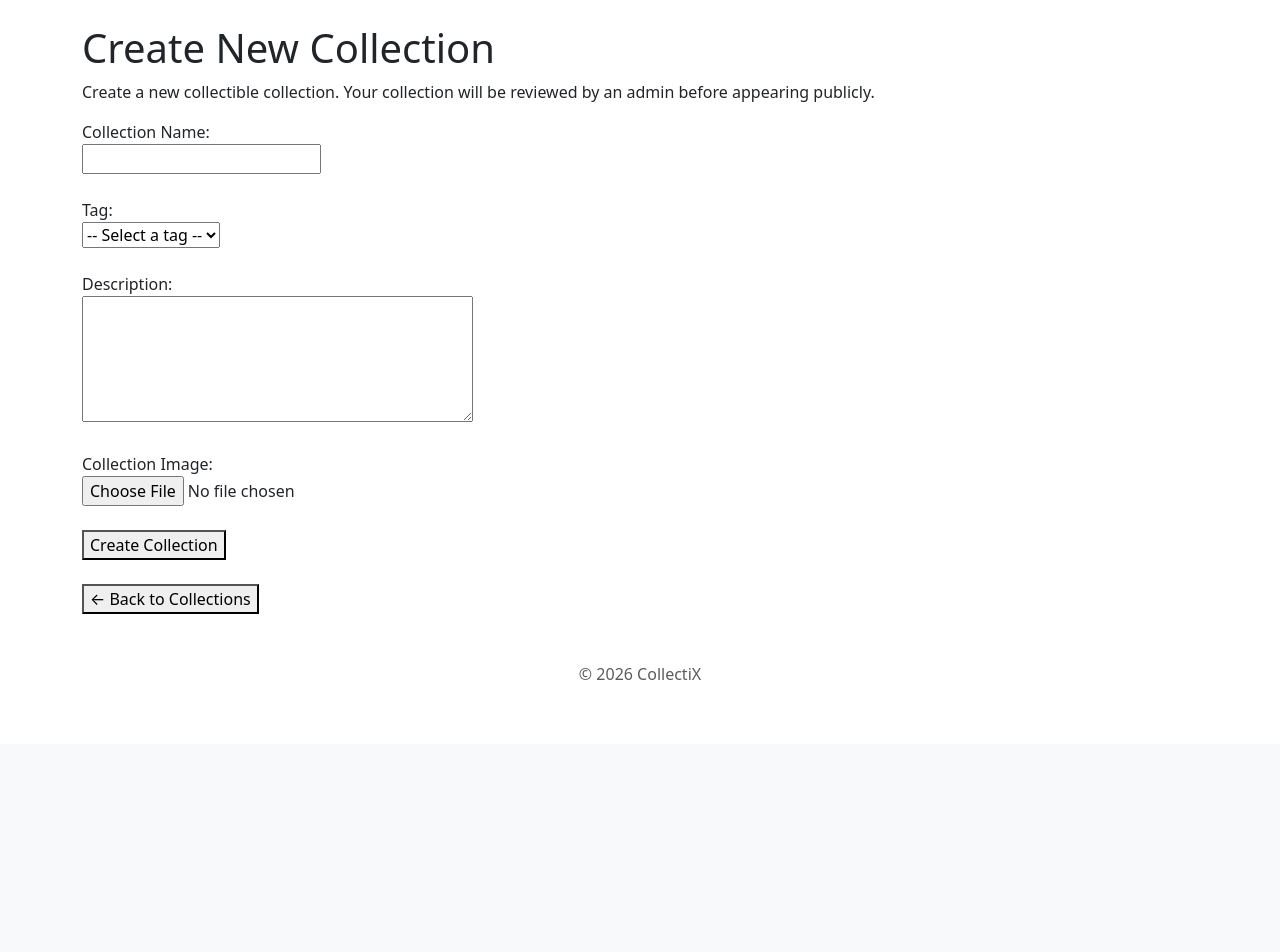
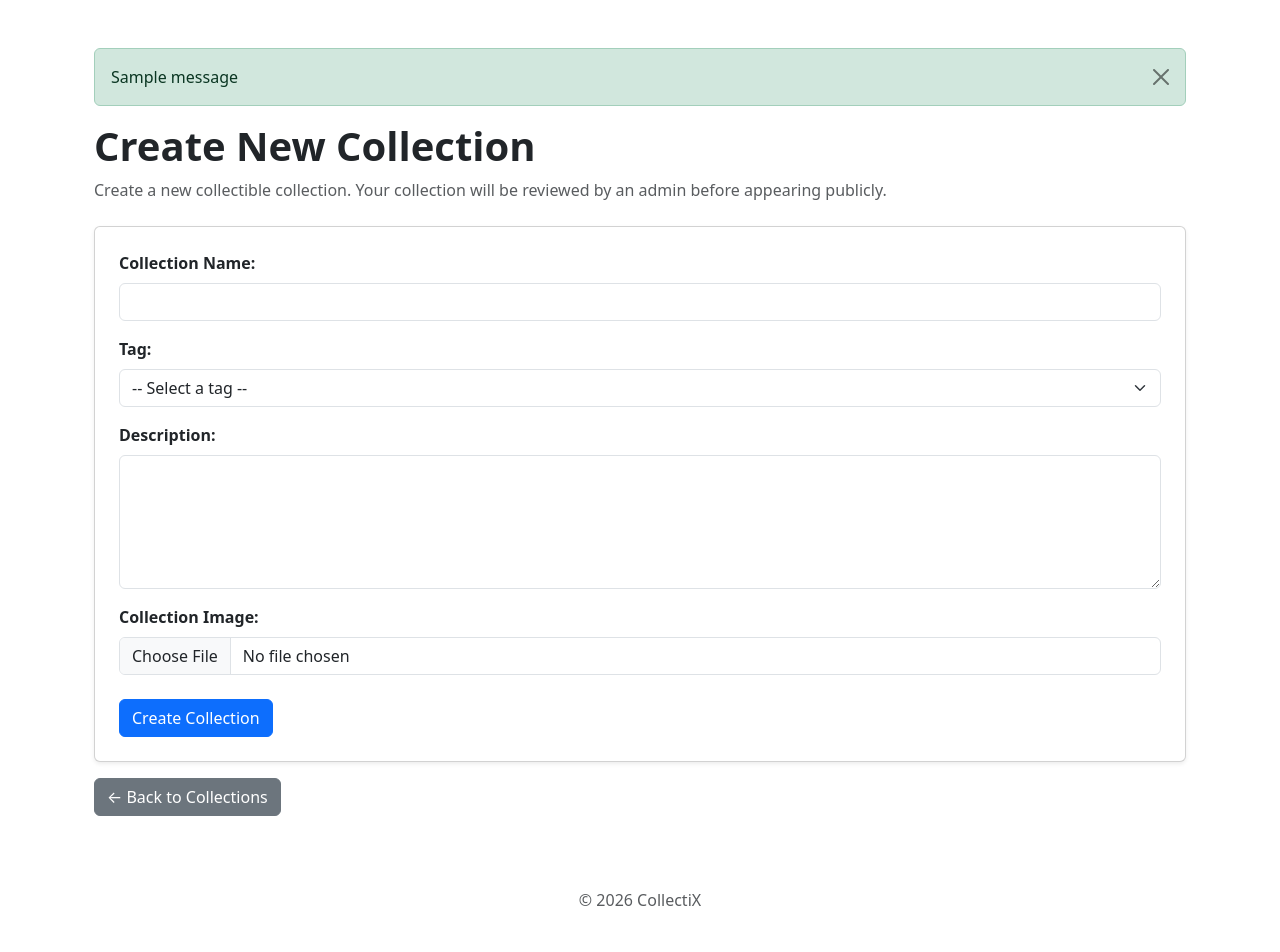
Before and after one commit to 1celatte/CollectiX, a Flask app: template app/collection/template/create.html in a window 1280 px wide. Shown: the part 56-1008 px from the top of the page. Before the commit the page ends 736 px from the top, so only its background shows below. Run offline with Flask 3, Linux system fonts and the light colour scheme; the template is opened without the code that fills it: most values are stand-ins (such as "Sample title", 1, 10 or a date in 2020); one stand-in notice (Sample message) is shown.

Commit message:
resolve public collection flash message problem

```diff
--- a/app/collection/template/create.html
+++ b/app/collection/template/create.html
@@ -6,13 +6,66 @@ Create New Collection
 
 {% block content %}
 
-<h1>Create New Collection</h1>
+<div class="container py-4">
 
-<p>
+    <!-- ===================================================== -->
+    <!-- FLASH MESSAGES -->
+    <!-- ===================================================== -->
+
+    {% with messages = get_flashed_messages(with_categories=true) %}
+
+        {% if messages %}
+
+            {% for category, message in messages %}
+
+                <div
+                    class="alert alert-{{ category }} alert-dismissible fade show"
+                    role="alert"
+                >
+                    {{ message }}
+
+                    <button
+                        type="button"
+                        class="btn-close"
+                        data-bs-dismiss="alert"
+                        aria-label="Close"
+                    ></button>
+
+                </div>
+
+            {% endfor %}
+
+        {% endif %}
+
+    {% endwith %}
+
+
+    <!-- ===================================================== -->
+    <!-- PAGE HEADER -->
+    <!-- ===================================================== -->
+
+    <div class="mb-4">
+
+        <h1 class="fw-bold">
+            Create New Collection
+        </h1>
+
+        <p class="text-muted mb-0">
             Create a new collectible collection.
             Your collection will be reviewed by an admin before
             appearing publicly.
         </p>
+
+    </div>
+
+
+    <!-- ===================================================== -->
+    <!-- CREATE COLLECTION CARD -->
+    <!-- ===================================================== -->
+
+    <div class="card shadow-sm">
+
+        <div class="card-body p-4">
 
             <form
                 method="POST"
@@ -21,38 +74,41 @@ Create New Collection
 
                 <!-- Collection Name -->
 
-    <div>
+                <div class="mb-3">
 
-        <label for="name">
+                    <label
+                        for="name"
+                        class="form-label fw-semibold"
+                    >
                         Collection Name:
                     </label>
-
-        <br>
 
                     <input
                         type="text"
                         id="name"
                         name="name"
+                        class="form-control"
                         required
                     >
 
                 </div>
 
-    <br>
 
                 <!-- Tag -->
 
-    <div>
+                <div class="mb-3">
 
-        <label for="tag_id">
+                    <label
+                        for="tag_id"
+                        class="form-label fw-semibold"
+                    >
                         Tag:
                     </label>
-
-        <br>
 
                     <select
                         id="tag_id"
                         name="tag_id"
+                        class="form-select"
                         required
                         onchange="toggleNewTagField()"
                     >
@@ -77,94 +133,110 @@ Create New Collection
 
                 </div>
 
-    <br>
 
                 <!-- New Tag: shown only for Other -->
 
                 <div
                     id="new-tag-field"
+                    class="mb-3"
                     style="display: none;"
                 >
 
-        <label for="new_tag">
+                    <label
+                        for="new_tag"
+                        class="form-label fw-semibold"
+                    >
                         New Tag Name:
                     </label>
-
-        <br>
 
                     <input
                         type="text"
                         id="new_tag"
                         name="new_tag"
+                        class="form-control"
                         maxlength="80"
                         placeholder="e.g. KPOP MERCHANDISE"
                     >
 
-        <p>
+                    <div class="form-text">
                         Your new tag will require admin approval.
-        </p>
+                    </div>
 
                 </div>
 
+
                 <!-- Description -->
 
-    <div>
+                <div class="mb-3">
 
-        <label for="description">
+                    <label
+                        for="description"
+                        class="form-label fw-semibold"
+                    >
                         Description:
                     </label>
-
-        <br>
 
                     <textarea
                         id="description"
                         name="description"
+                        class="form-control"
                         rows="5"
-            cols="40"
                     ></textarea>
 
                 </div>
 
-    <br>
 
                 <!-- Collection Image -->
 
-    <div>
+                <div class="mb-4">
 
-        <label for="image">
+                    <label
+                        for="image"
+                        class="form-label fw-semibold"
+                    >
                         Collection Image:
                     </label>
-
-        <br>
 
                     <input
                         type="file"
                         id="image"
                         name="image"
+                        class="form-control"
                         accept="image/*"
                     >
 
                 </div>
 
-    <br>
 
                 <!-- Submit -->
 
-    <button type="submit">
+                <button
+                    type="submit"
+                    class="btn btn-primary"
+                >
                     Create Collection
                 </button>
 
             </form>
 
-<br>
+        </div>
+
+    </div>
+
 
     <!-- Back to Collections -->
 
-<a href="{{ url_for('collection.list_collections') }}">
-    <button type="button">
+    <div class="mt-3">
+
+        <a
+            href="{{ url_for('collection.list_collections') }}"
+            class="btn btn-secondary"
+        >
             ← Back to Collections
-    </button>
         </a>
+
+    </div>
+
 
     <script>
         function toggleNewTagField() {
@@ -183,4 +255,6 @@ Create New Collection
         }
     </script>
 
+</div>
+
 {% endblock %}
--- a/app/mycollection/templates/detail.html
+++ b/app/mycollection/templates/detail.html
@@ -315,7 +315,7 @@
             data-bs-target="#removeCollectionModal"
         >
             <i class="bi bi-trash"></i>
-            Remove Collection
+            Remove From My Collection
         </button>
 
 
@@ -352,7 +352,7 @@
                         class="modal-title fw-bold"
                         id="removeCollectionModalLabel"
                     >
-                        Remove Collection
+                        Remove From My Collection
                     </h5>
 
                     <button
```
Also changed, not shown: app/collection/feature.py (+3 -5 lines), app/collection/template/item.html (+88 -23 lines). Lines whose indentation alone changed are shown as unchanged.
